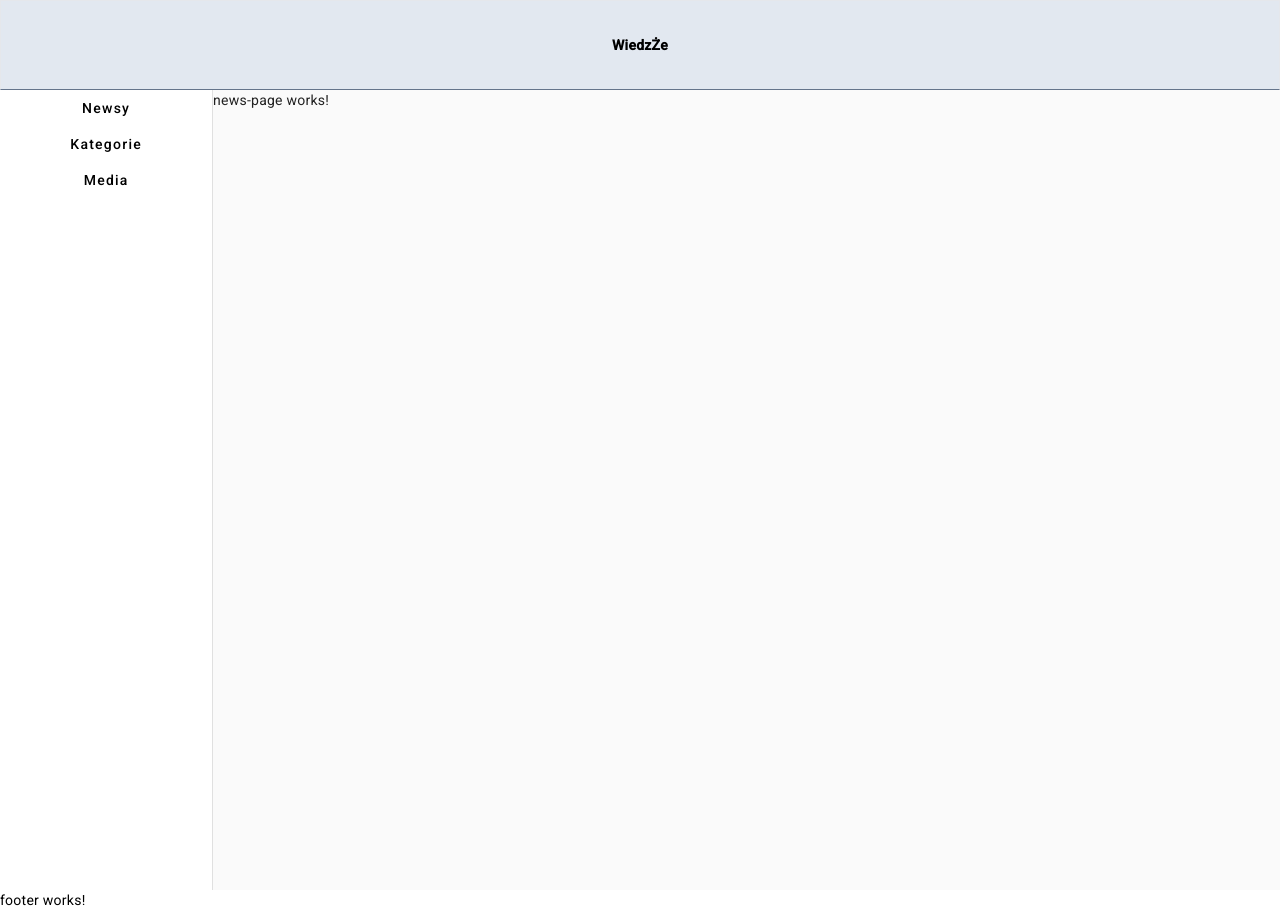
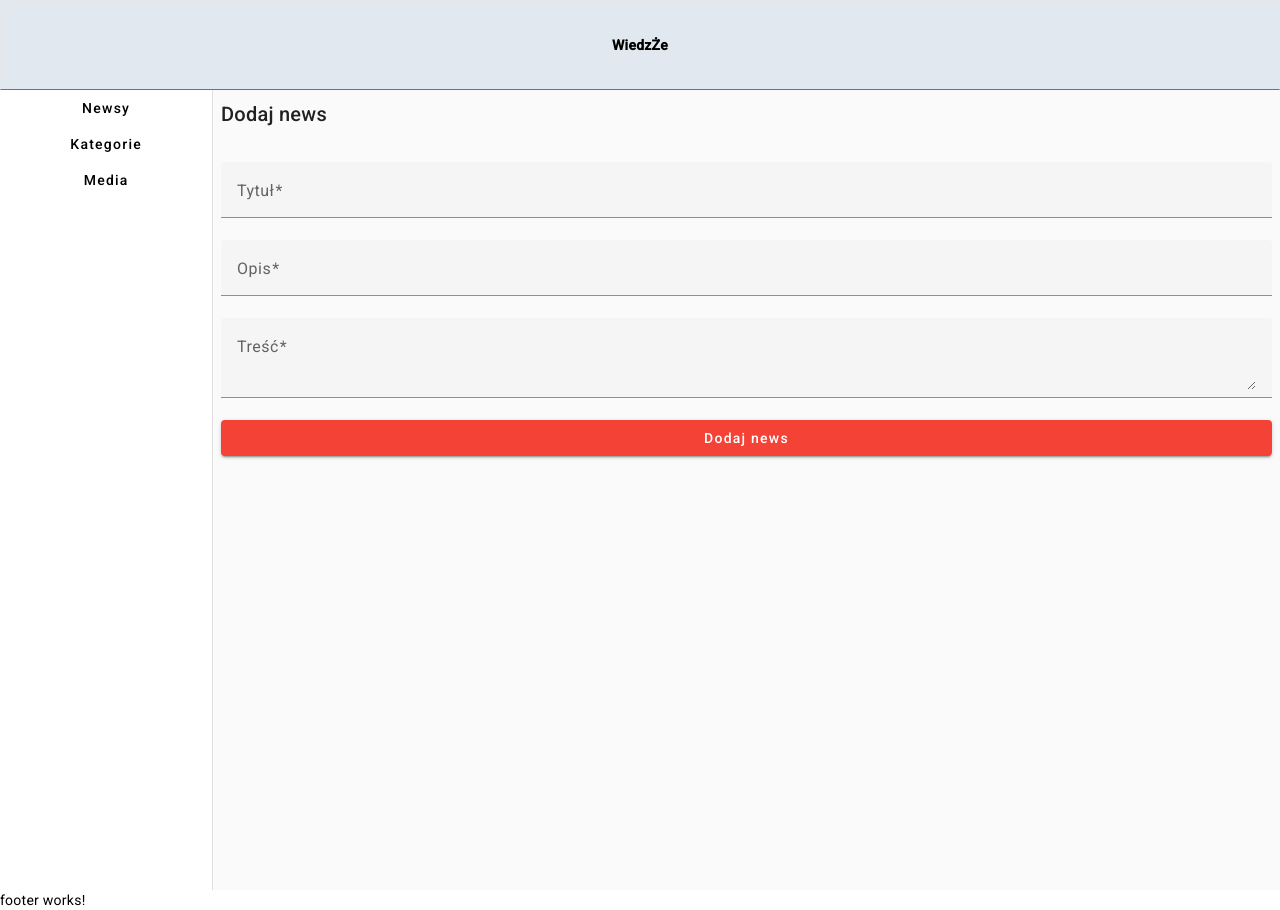
Before and after one commit to jackyonderbrack/wiedzze-frontend, an Angular app: page /dashboard/news in a window 1280 px wide. Built offline with nearby package versions, Linux system fonts and the light colour scheme.

Commit message:
add post component added

```diff
--- /dev/null
+++ b/projects/admin/src/app/pages/dashboard-page/components/add-post-form/add-post-form.component.html
@@ -0,0 +1,18 @@
+<div class="flex flex-col p-2">
+    <h2>Dodaj news</h2>
+    <form [formGroup]="addNewsForm" (ngSubmit)="handleAddNews" class="flex flex-col my-4">
+        <mat-form-field>
+            <mat-label>Tytuł</mat-label>
+            <input matInput formControlName="newsTitle" />
+        </mat-form-field>
+        <mat-form-field>
+            <mat-label>Opis</mat-label>
+            <input matInput formControlName="newsDescription" />
+        </mat-form-field>
+        <mat-form-field>
+            <mat-label>Treść</mat-label>
+            <textarea matInput formControlName="userPassword"></textarea>
+        </mat-form-field>
+        <button mat-raised-button type="submit" color="warn">Dodaj news</button>
+    </form>
+</div>
--- /dev/null
+++ b/projects/admin/src/app/pages/dashboard-page/components/add-post-form/add-post-form.component.ts
@@ -0,0 +1,30 @@
+import { Component } from '@angular/core';
+import { FormBuilder, FormGroup, ReactiveFormsModule, Validators } from '@angular/forms';
+import { MatButtonModule } from '@angular/material/button';
+import { MatFormFieldModule } from '@angular/material/form-field';
+import { MatInputModule } from '@angular/material/input';
+import { MatSnackBar, MatSnackBarModule } from '@angular/material/snack-bar';
+import { Router } from '@angular/router';
+import { FirstConfigurationService } from 'projects/admin/src/app/services/first-configuration/first-configuration.service';
+
+@Component({
+  selector: 'app-add-post-form',
+  templateUrl: './add-post-form.component.html',
+  styleUrls: ['./add-post-form.component.scss'],
+  standalone: true,
+  imports: [ReactiveFormsModule, MatFormFieldModule, MatInputModule, MatButtonModule, MatSnackBarModule]
+})
+export class AddPostFormComponent {
+  addNewsForm: FormGroup;
+  constructor(private fb: FormBuilder, private configurationService: FirstConfigurationService, private snackBar: MatSnackBar, private router: Router) {
+    this.addNewsForm = this.fb.group({
+        newsTitle: ['', [Validators.required, Validators.minLength(3)]],
+        newsDescription: ['', [Validators.required, Validators.email]],
+        userPassword: ['', Validators.required]
+    });
+}
+
+handleAddNews() {
+
+}
+}
--- a/projects/admin/src/app/pages/dashboard-page/pages/news-page/news-page.component.html
+++ b/projects/admin/src/app/pages/dashboard-page/pages/news-page/news-page.component.html
@@ -1 +1 @@
-<p>news-page works!</p>
+<app-add-post-form></app-add-post-form>
--- a/projects/admin/src/app/pages/dashboard-page/pages/news-page/news-page.component.ts
+++ b/projects/admin/src/app/pages/dashboard-page/pages/news-page/news-page.component.ts
@@ -1,9 +1,11 @@
 import { Component } from '@angular/core';
+import { AddPostFormComponent } from '../../components/add-post-form/add-post-form.component';
 
 @Component({
     selector: 'app-news-page',
     templateUrl: './news-page.component.html',
     styleUrls: ['./news-page.component.scss'],
-    standalone: true
+    standalone: true,
+    imports: [AddPostFormComponent]
 })
 export class NewsPageComponent {}
--- /dev/null
+++ b/projects/admin/src/app/services/news/news.service.ts
@@ -0,0 +1,9 @@
+import { Injectable } from '@angular/core';
+
+@Injectable({
+  providedIn: 'root'
+})
+export class NewsService {
+
+  constructor() { }
+}
```
Also changed, not shown: projects/admin/src/app/pages/dashboard-page/components/add-post-form/add-post-form.component.scss (added), 2 other files (tests, documents, lock files or other folders).
